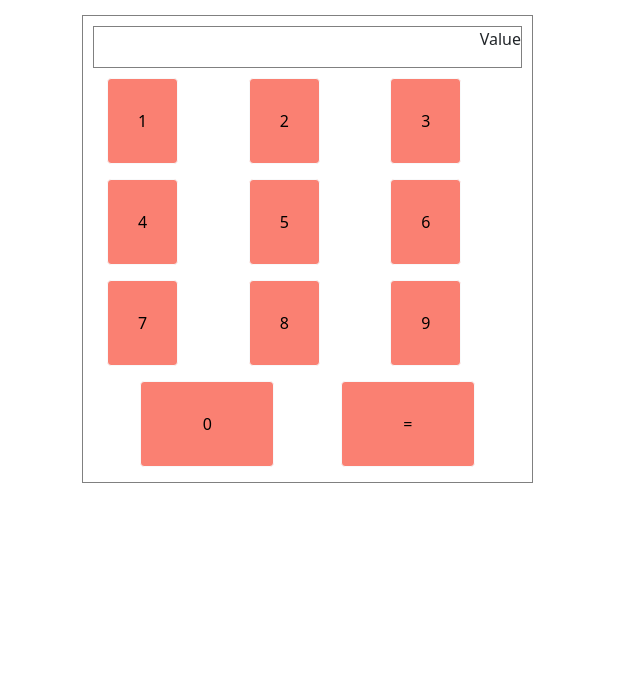
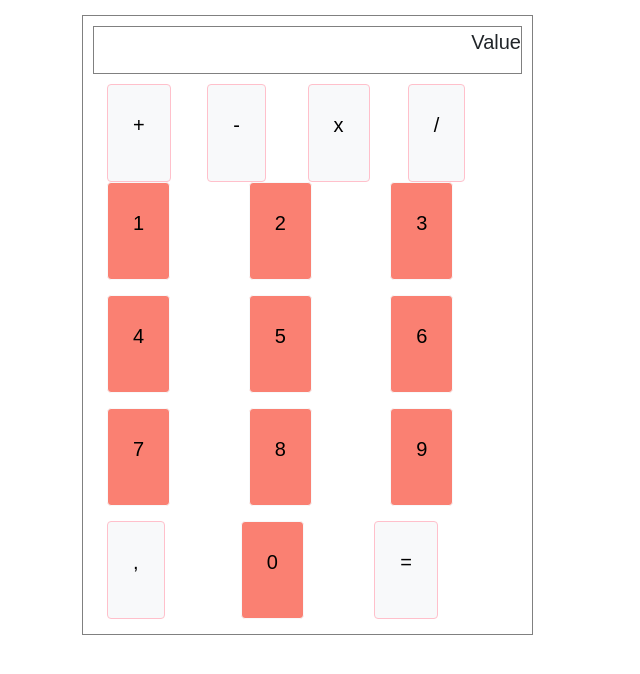
Before and after one commit to fragianci/Calculator, an Angular app: page / in a window 1280 px wide. Shown: the top 674 px of the page, without its empty margins (0-640 px from the left). Built offline with nearby package versions, Linux system fonts and the light colour scheme.

Commit message:
Aggiunti gli operandi

```diff
--- a/src/app/operations-panel/operations-panel.component.html
+++ b/src/app/operations-panel/operations-panel.component.html
@@ -1,13 +1,36 @@
 <div class="container">
-    <div class="row">
+    <div class="row d-flex flex-wrap">
+        <!-- Operands -->
+        <div class="row">
+            <div class="col-3" *ngFor="let op of operands">
+                <button class="btn btn-light operands">
+                    <p>{{op}}</p>
+                </button>
+            </div>
+        </div>
+        <!-- Numbers -->
         <div class="col-4" *ngFor="let n of numbers">
-            <button class="btn btn-light">
-                {{n}}
+            <button class="btn btn-light numbers">
+                <p>{{n}}</p>
             </button>
         </div>
-        <div class="d-flex justify-content-around">
-            <button class="btn btn-light col-4">0</button>
-            <button class="btn btn-light col-4">=</button>
+
+        <div class="row">
+            <div class="col-4">
+                <button class="btn btn-light operands">
+                    <p>,</p>
+                </button>
+            </div>
+            <div class="col-4">
+                <button class="btn btn-light numbers">
+                    <p>0</p>
+                </button>
+            </div>
+            <div class="col-4">
+                <button class="btn btn-light operands">
+                    <p>=</p>
+                </button>
+            </div>
         </div>
     </div>
 </div>
--- a/src/app/operations-panel/operations-panel.component.scss
+++ b/src/app/operations-panel/operations-panel.component.scss
@@ -1,8 +1,12 @@
 button{
-    padding: 30px;
+    padding: 25px;
 }
 
-.btn-light{
+.numbers{
     margin-bottom: 15px;
     background-color: salmon;
 }
+
+.operands{
+    border: 1px solid pink;
+}
--- a/src/app/operations-panel/operations-panel.component.ts
+++ b/src/app/operations-panel/operations-panel.component.ts
@@ -7,6 +7,7 @@ import { Component, OnInit } from '@angular/core';
 })
 export class OperationsPanelComponent implements OnInit {
   numbers = [1, 2, 3, 4, 5, 6, 7, 8, 9];
+  operands = ['+', '-', 'x', '/'];
 
   constructor() { }
 
--- a/src/styles.scss
+++ b/src/styles.scss
@@ -1 +1,4 @@
-/* You can add global styles to this file, and also import other style files */
+p{
+    font-family: Arial, Helvetica, sans-serif;
+    font-size: 20px;
+}
```
